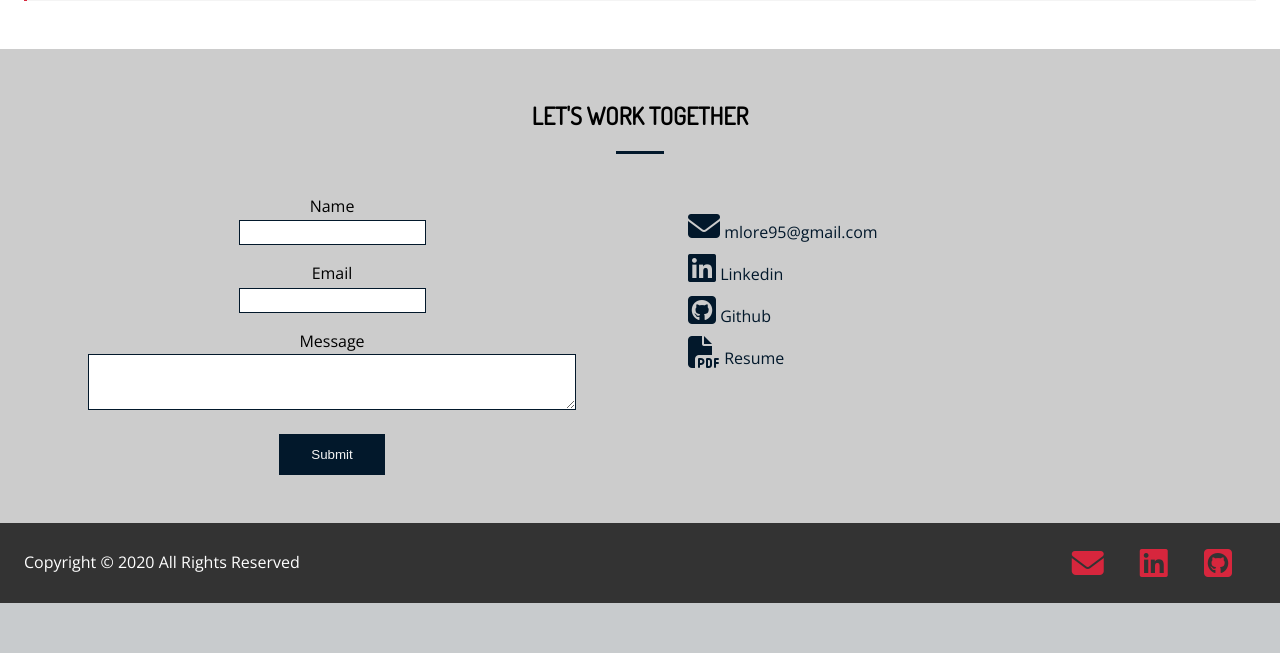
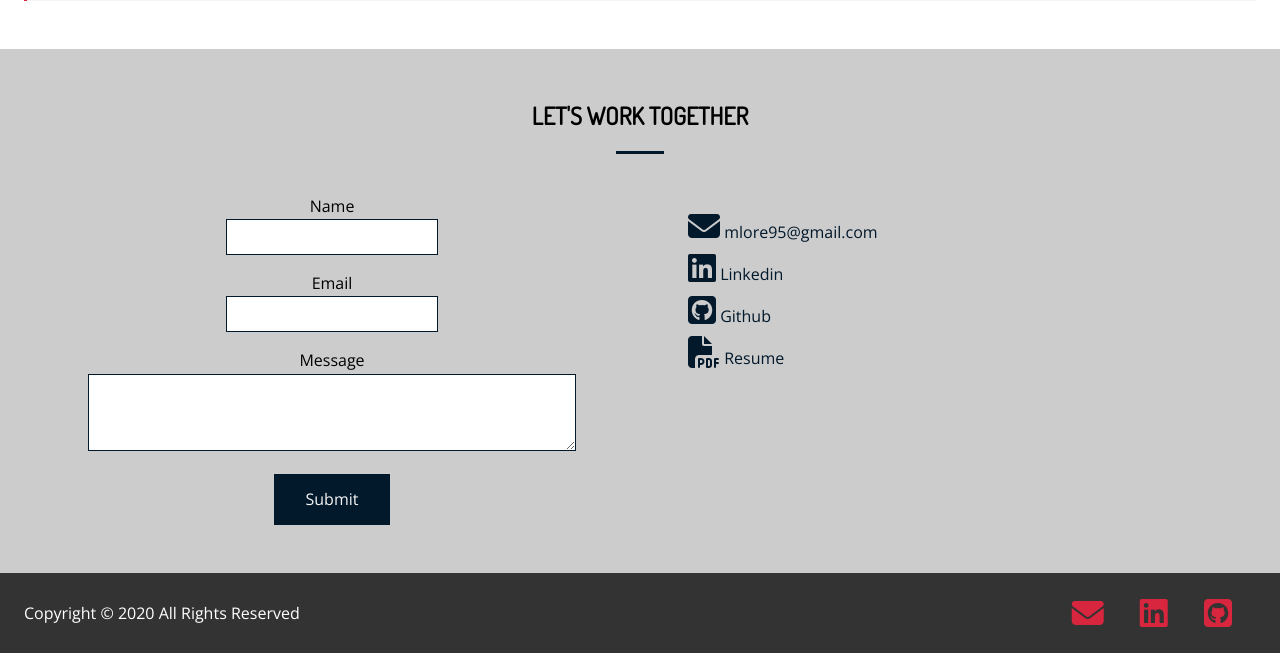
Before and after one commit to michaellore/portfolio, a PHP site: page /about.html in a window 1280 px wide. Shown: the part 763-1416 px from the top of the page. Before the commit the page ends 1366 px from the top, so only its background shows below. Run offline with PHP 8.4, Linux system fonts and the light colour scheme; style sheets or scripts are compiled from the project's sources; some libraries are stand-ins or nearby versions.

Commit message:
make contact form styles consistent

```diff
--- a/portfolio_resources/scss/main.scss
+++ b/portfolio_resources/scss/main.scss
@@ -241,6 +241,9 @@ img {
                 #email,
                 #message {
                     border: 1px solid $dark-color;
+                    font-family: 'Open Sans', sans-serif;
+                    line-height: 1.6;
+                    font-size: 1rem;
                 }
 
                 #name:focus,
@@ -253,6 +256,13 @@ img {
                     width: 75%;
                     padding: 0.75rem;
                 }
+
+            }
+
+            input[type=submit] {
+                font-family: 'Open Sans', sans-serif;
+                line-height: 1.6;
+                font-size: 1rem;
             }
 
             .btn-dark {
@@ -353,6 +363,7 @@ img {
             color: #fff;
             margin-top: 3rem;
             margin-bottom: 2rem;
+
             &:hover {
                 border: 1px solid $dark-color;
                 color: #fff;
```
